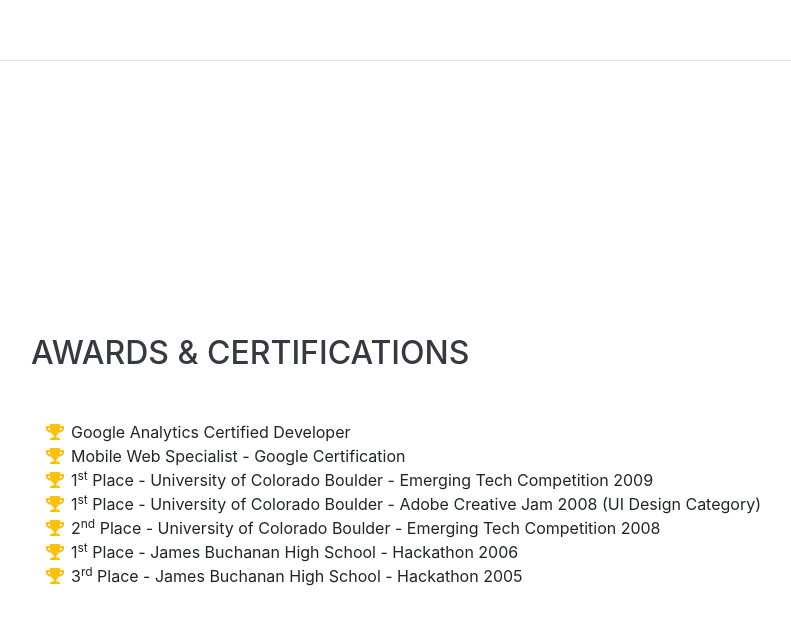
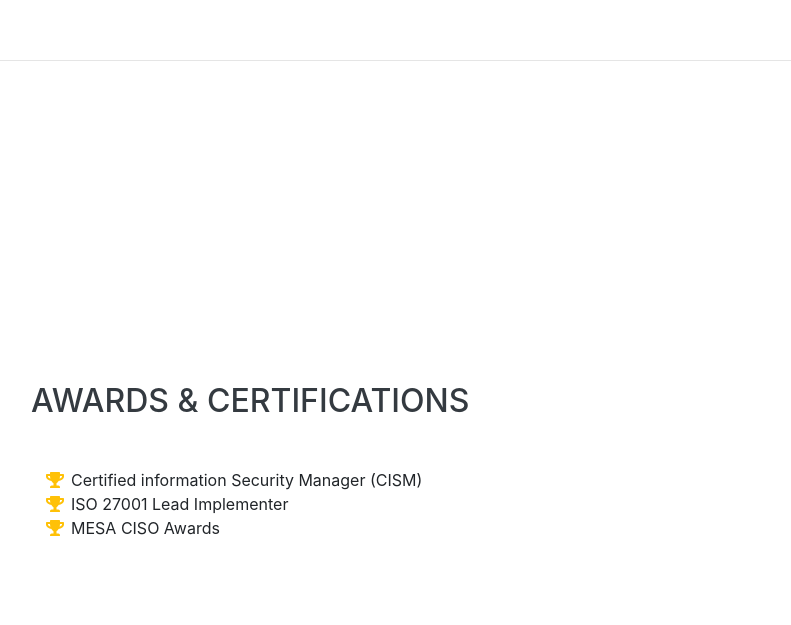
Before and after one commit to mmughal77/portfolio, a website with bundled scripts: page index.html in a window 1280 px wide. Shown: the part 4069-4694 px from the top of the page, without its empty margins (289-1080 px from the left). Built offline with nearby package versions, Linux system fonts and the light colour scheme; a web font is replaced by a local one.

Commit message:
browser
new html changes

```diff
--- a/index.html
+++ b/index.html
@@ -220,31 +220,18 @@
         <ul class="fa-ul mb-0">
           <li>
             <i class="fa-li fa fa-trophy text-warning"></i>
-            Google Analytics Certified Developer</li>
+            Certified information Security Manager (CISM)</li>
           <li>
             <i class="fa-li fa fa-trophy text-warning"></i>
-            Mobile Web Specialist - Google Certification</li>
+            ISO 27001 Lead Implementer </li>
           <li>
-            <i class="fa-li fa fa-trophy text-warning"></i>
-            1<sup>st</sup>
-            Place - University of Colorado Boulder - Emerging Tech Competition 2009</li>
-          <li>
-            <i class="fa-li fa fa-trophy text-warning"></i>
-            1<sup>st</sup>
-            Place - University of Colorado Boulder - Adobe Creative Jam 2008 (UI Design Category)</li>
-          <li>
-            <i class="fa-li fa fa-trophy text-warning"></i>
-            2<sup>nd</sup>
-            Place - University of Colorado Boulder - Emerging Tech Competition 2008</li>
-          <li>
-            <i class="fa-li fa fa-trophy text-warning"></i>
-            1<sup>st</sup>
-            Place - James Buchanan High School - Hackathon 2006</li>
-          <li>
-            <i class="fa-li fa fa-trophy text-warning"></i>
-            3<sup>rd</sup>
-            Place - James Buchanan High School - Hackathon 2005</li>
-        </ul>
+              <li>
+                  <i class="fa-li fa fa-trophy text-warning"></i>
+                  MESA CISO Awards </li>
+                <li>
+
+
+                    </ul>
       </div>
     </section>
 
```
